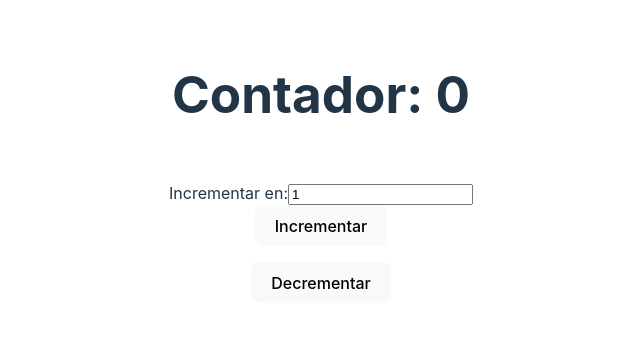
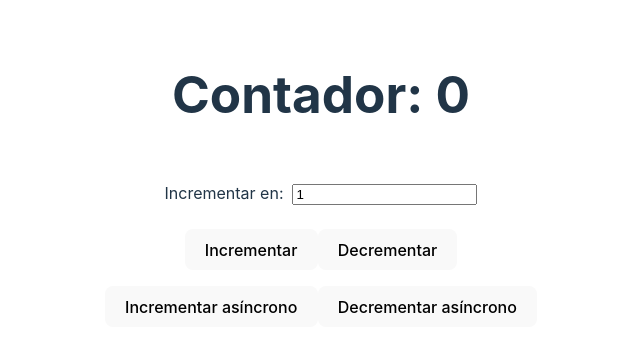
Before and after one commit to CEED-2023/UD8-redux-toolkit-example, a React (Vite) app: page / in a window 1280 px wide. Shown: the top 352 px of the page, without its empty margins (319-959 px from the left). Built offline with nearby package versions, Linux system fonts and the light colour scheme.

Commit message:
Base para acciones asíncronas

```diff
--- a/src/App.jsx
+++ b/src/App.jsx
@@ -21,23 +21,40 @@ function App() {
     dispatch(cambiarIncremento(event.target.value))
   }
 
+  function onIncrementarAsincrono(){
+    console.log('onIncrementarAsincrono')
+  }
+  function onDecrementarAsincrono(){
+    console.log('onDecrementarAsincrono')
+  }
+
   return (
     <>
       <h1>Contador: {valor}</h1>
       <br/>
-      Incrementar en:
+      Incrementar en: &nbsp;
       <input type="text"
         value={incremento}
         onChange={onIncremento}
       />
-      <br/>
+      <br/><br/>
+
       <button onClick={() => dispatch(incrementar(incremento))}>
         Incrementar
       </button>
-      <p/>
       <button onClick={() => dispatch(decrementar(incremento))}>
         Decrementar
       </button>
+
+      <p/>
+
+      <button onClick={onIncrementarAsincrono}>
+        Incrementar asíncrono
+      </button>
+      <button onClick={onDecrementarAsincrono}>
+        Decrementar asíncrono
+      </button>
+
     </>
   )
 }
```
Also changed, not shown: src/accion_asincrona.js (added, +15 -0 lines).
